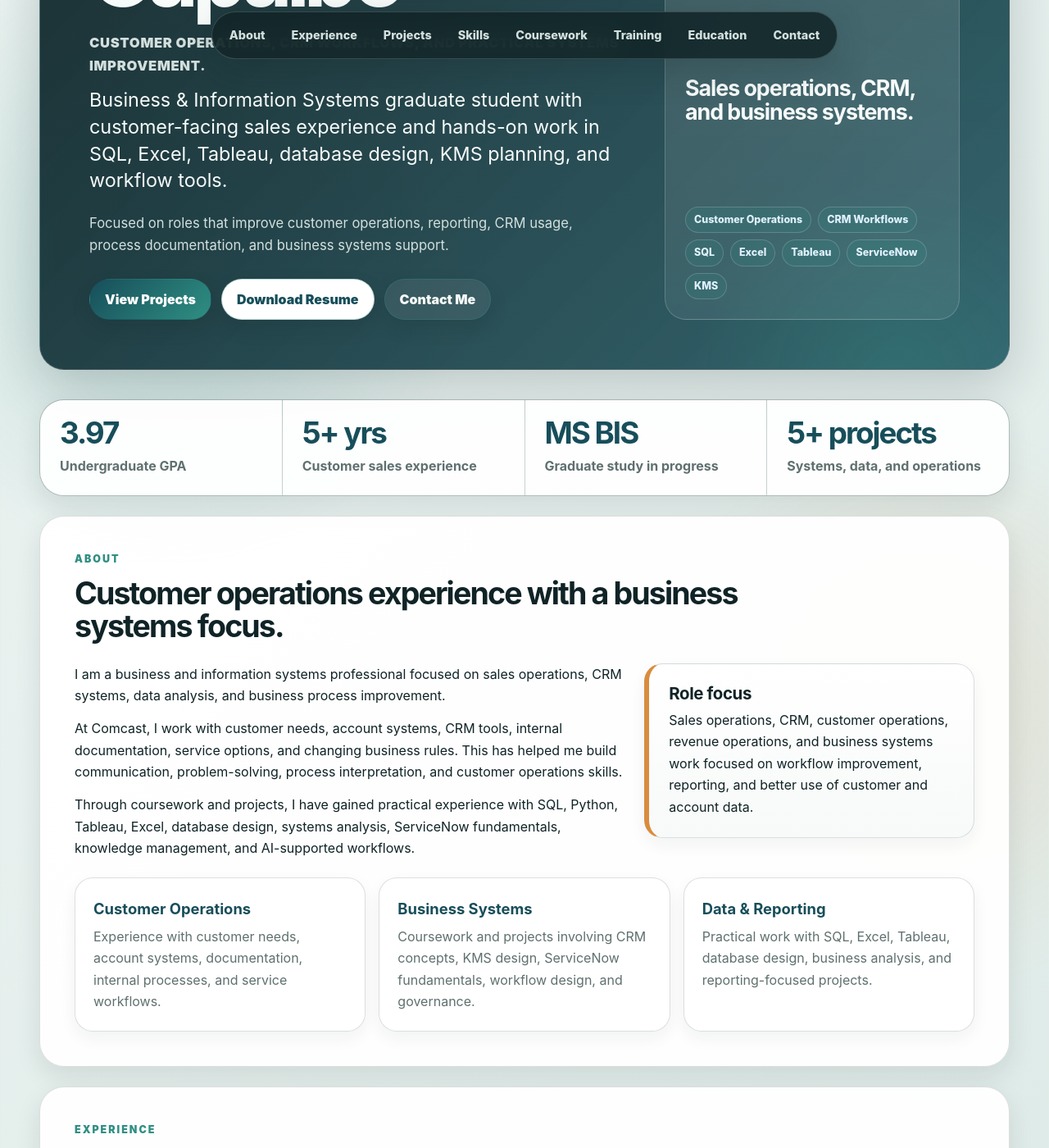
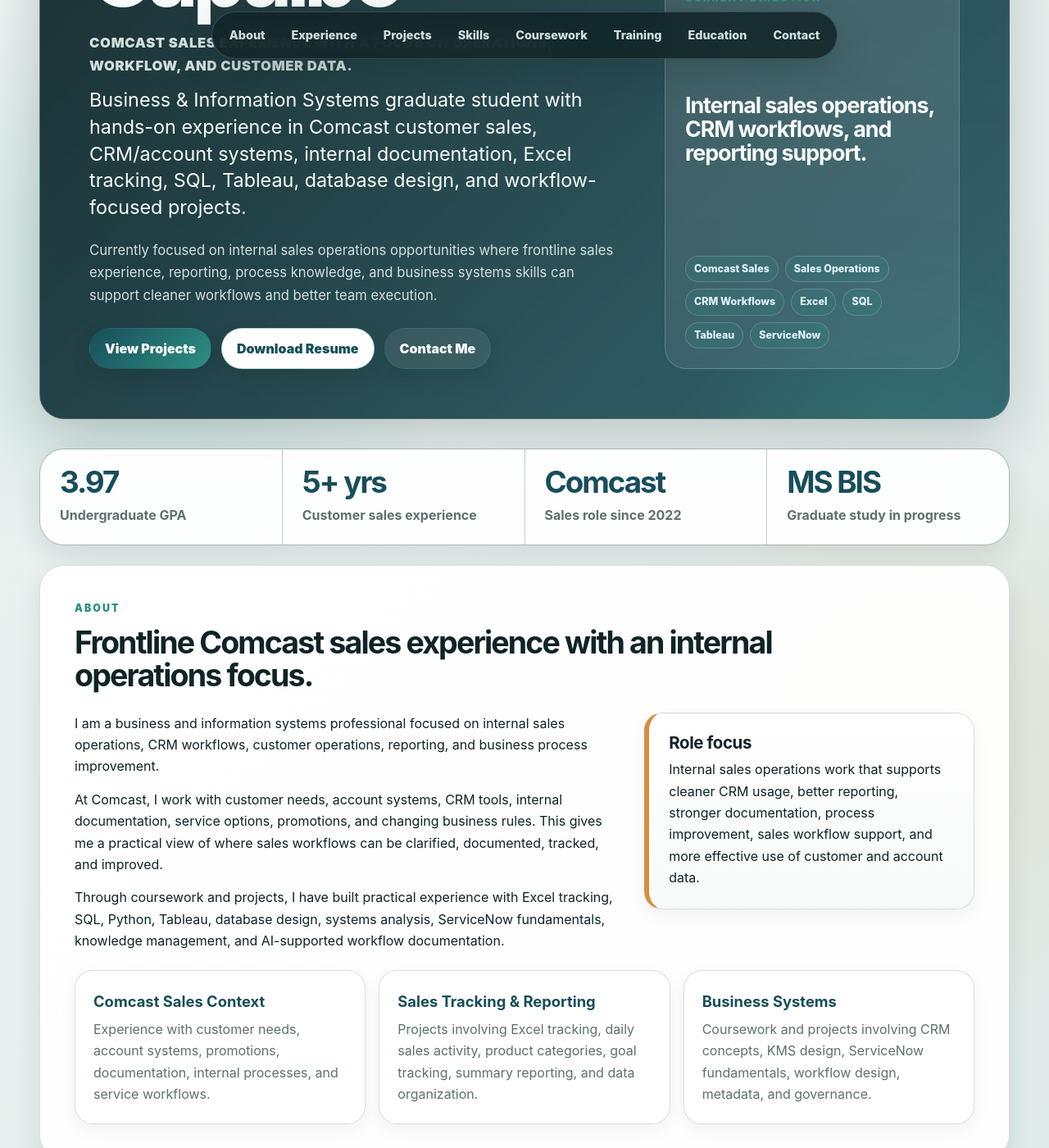
Before and after one commit to jon314159/JonathanCapalbo.me, a Jekyll site: the page index.html, which Jekyll copies as it is, in a window 1280 px wide and 1400 px high, scrolled down 387 px. Shown: the whole window at 82% size. Built offline with Jekyll 4.4.1, drawn with Linux system fonts in a browser that asks for light colours; some of the changed text lies outside the part shown.

Commit message:
Tailor portfolio for internal sales operations

```diff
--- a/index.html
+++ b/index.html
@@ -3,8 +3,8 @@
   <head>
     <meta charset="UTF-8" />
     <meta name="viewport" content="width=device-width, initial-scale=1.0" />
-    <title>Jonathan Capalbo | Business & Information Systems</title>
-    <meta name="description" content="Personal website for Jonathan Capalbo, focused on sales operations, CRM systems, customer operations, business systems, data analysis, and AI-supported workflows." />
+    <title>Jonathan Capalbo | Sales Operations & Business Systems</title>
+    <meta name="description" content="Personal website for Jonathan Capalbo, focused on internal sales operations, CRM workflows, customer operations, reporting, business systems, and process improvement." />
     <link rel="icon" href="favicon.svg" type="image/svg+xml" />
     <link rel="stylesheet" href="assets/css/style.css?v=23" />
   </head>
@@ -22,11 +22,11 @@
       </nav>
       <div class="hero hero-split">
         <div class="hero-copy">
-          <p class="eyebrow">Sales Operations • CRM • Business Systems</p>
+          <p class="eyebrow">Internal Sales Operations • CRM • Reporting</p>
           <h1>Jonathan Capalbo</h1>
-          <p class="value-line">Customer operations, CRM workflows, and practical systems improvement.</p>
-          <p class="tagline">Business & Information Systems graduate student with customer-facing sales experience and hands-on work in SQL, Excel, Tableau, database design, KMS planning, and workflow tools.</p>
-          <p>Focused on roles that improve customer operations, reporting, CRM usage, process documentation, and business systems support.</p>
+          <p class="value-line">Comcast sales experience with a focus on operations, workflow, and customer data.</p>
+          <p class="tagline">Business & Information Systems graduate student with hands-on experience in Comcast customer sales, CRM/account systems, internal documentation, Excel tracking, SQL, Tableau, database design, and workflow-focused projects.</p>
+          <p>Currently focused on internal sales operations opportunities where frontline sales experience, reporting, process knowledge, and business systems skills can support cleaner workflows and better team execution.</p>
           <div class="button-row">
             <a class="button primary" href="#projects">View Projects</a>
             <a class="button secondary" href="resume.pdf">Download Resume</a>
@@ -36,8 +36,8 @@
         <aside class="hero-panel" aria-label="Professional snapshot">
           <div class="profile-mark">JC</div>
           <p class="panel-label">Current Direction</p>
-          <h2>Sales operations, CRM, and business systems.</h2>
-          <div class="badge-list"><span>Customer Operations</span><span>CRM Workflows</span><span>SQL</span><span>Excel</span><span>Tableau</span><span>ServiceNow</span><span>KMS</span></div>
+          <h2>Internal sales operations, CRM workflows, and reporting support.</h2>
+          <div class="badge-list"><span>Comcast Sales</span><span>Sales Operations</span><span>CRM Workflows</span><span>Excel</span><span>SQL</span><span>Tableau</span><span>ServiceNow</span></div>
         </aside>
       </div>
     </header>
@@ -46,44 +46,44 @@
       <section class="stats-strip" aria-label="Professional highlights">
         <div><strong>3.97</strong><span>Undergraduate GPA</span></div>
         <div><strong>5+ yrs</strong><span>Customer sales experience</span></div>
+        <div><strong>Comcast</strong><span>Sales role since 2022</span></div>
         <div><strong>MS BIS</strong><span>Graduate study in progress</span></div>
-        <div><strong>5+ projects</strong><span>Systems, data, and operations</span></div>
       </section>
 
       <section id="about" class="section-feature">
         <div class="section-heading">
           <p class="eyebrow">About</p>
-          <h2>Customer operations experience with a business systems focus.</h2>
+          <h2>Frontline Comcast sales experience with an internal operations focus.</h2>
         </div>
         <div class="two-column">
           <div>
-            <p>I am a business and information systems professional focused on sales operations, CRM systems, data analysis, and business process improvement.</p>
-            <p>At Comcast, I work with customer needs, account systems, CRM tools, internal documentation, service options, and changing business rules. This has helped me build communication, problem-solving, process interpretation, and customer operations skills.</p>
-            <p>Through coursework and projects, I have gained practical experience with SQL, Python, Tableau, Excel, database design, systems analysis, ServiceNow fundamentals, knowledge management, and AI-supported workflows.</p>
+            <p>I am a business and information systems professional focused on internal sales operations, CRM workflows, customer operations, reporting, and business process improvement.</p>
+            <p>At Comcast, I work with customer needs, account systems, CRM tools, internal documentation, service options, promotions, and changing business rules. This gives me a practical view of where sales workflows can be clarified, documented, tracked, and improved.</p>
+            <p>Through coursework and projects, I have built practical experience with Excel tracking, SQL, Python, Tableau, database design, systems analysis, ServiceNow fundamentals, knowledge management, and AI-supported workflow documentation.</p>
           </div>
           <div class="callout-card">
             <h3>Role focus</h3>
-            <p>Sales operations, CRM, customer operations, revenue operations, and business systems work focused on workflow improvement, reporting, and better use of customer and account data.</p>
+            <p>Internal sales operations work that supports cleaner CRM usage, better reporting, stronger documentation, process improvement, sales workflow support, and more effective use of customer and account data.</p>
           </div>
         </div>
         <div class="proof-grid">
-          <div class="proof-card"><strong>Customer Operations</strong><span>Experience with customer needs, account systems, documentation, internal processes, and service workflows.</span></div>
-          <div class="proof-card"><strong>Business Systems</strong><span>Coursework and projects involving CRM concepts, KMS design, ServiceNow fundamentals, workflow design, and governance.</span></div>
-          <div class="proof-card"><strong>Data & Reporting</strong><span>Practical work with SQL, Excel, Tableau, database design, business analysis, and reporting-focused projects.</span></div>
+          <div class="proof-card"><strong>Comcast Sales Context</strong><span>Experience with customer needs, account systems, promotions, documentation, internal processes, and service workflows.</span></div>
+          <div class="proof-card"><strong>Sales Tracking & Reporting</strong><span>Projects involving Excel tracking, daily sales activity, product categories, goal tracking, summary reporting, and data organization.</span></div>
+          <div class="proof-card"><strong>Business Systems</strong><span>Coursework and projects involving CRM concepts, KMS design, ServiceNow fundamentals, workflow design, metadata, and governance.</span></div>
         </div>
       </section>
 
       <section id="experience">
-        <div class="section-heading"><p class="eyebrow">Experience</p><h2>Customer-facing work with sales operations and CRM transferability.</h2></div>
-        <div class="timeline-card"><div class="timeline-meta"><span>April 2022 - Present</span><strong>Comcast / Xfinity</strong></div><div><h3>Sales Representative</h3><p>I work with customers, account systems, internal policies, service options, promotions, and support resources to help customers choose services and resolve questions accurately.</p><ul class="check-list"><li>Use CRM tools and internal systems to review account information, document interactions, and complete sales-related processes.</li><li>Assess customer needs and recommend internet, TV, and mobile solutions.</li><li>Apply current promotions, policy changes, and internal documentation to customer conversations.</li><li>Support teammates by helping clarify documentation, internal procedures, and system-related questions.</li></ul></div></div>
+        <div class="section-heading"><p class="eyebrow">Experience</p><h2>Comcast sales experience with direct sales operations transferability.</h2></div>
+        <div class="timeline-card"><div class="timeline-meta"><span>April 2022 - Present</span><strong>Comcast / Xfinity</strong></div><div><h3>Sales Representative</h3><p>I work with customers, account systems, internal policies, service options, promotions, and support resources to help customers choose services and resolve questions accurately.</p><ul class="check-list"><li>Use CRM tools and internal systems to review account information, document interactions, and complete sales-related processes.</li><li>Assess customer needs and recommend internet, TV, and mobile solutions based on account context and current offers.</li><li>Apply changing promotions, policy updates, and internal documentation to customer conversations.</li><li>Support teammates by helping clarify documentation, internal procedures, system questions, and offer-related processes.</li></ul></div></div>
         <div class="timeline-card"><div class="timeline-meta"><span>February 2021 - January 2022</span><strong>Harte Hanks</strong></div><div><h3>Customer Service Representative</h3><p>Assisted claimants and clients with troubleshooting, email inquiries, issue routing, and customer support in a remote service environment.</p><ul class="check-list"><li>Resolved customer inquiries through clear communication and issue investigation.</li><li>Reviewed and categorized email requests to support accurate and timely resolutions.</li><li>Developed high-volume communication experience and process-focused customer support skills.</li></ul></div></div>
       </section>
 
       <section id="projects">
-        <div class="section-heading"><p class="eyebrow">Projects</p><h2>Selected systems, data, and operations projects.</h2><p>Academic and technical work connected to business systems, database design, workflow planning, and reporting.</p></div>
+        <div class="section-heading"><p class="eyebrow">Projects</p><h2>Projects aligned with sales operations, reporting, and business systems.</h2><p>Academic and technical work connected to tracking, reporting, workflow planning, database design, and operational support.</p></div>
         <div class="project-grid">
-          <article class="project-card featured-card"><span class="card-kicker">Featured Systems Project</span><h3>Enterprise KMS Modernization Proposal</h3><p>Developed a modernization proposal for an enterprise knowledge management system using SharePoint Online and Microsoft 365. The proposal covered metadata, version control, approval workflows, Teams collaboration, search, governance, training, and migration planning.</p><ul class="mini-list"><li>Designed a managed knowledge platform rather than a static document repository.</li><li>Mapped workflow, governance, metadata, review, and training requirements.</li><li>Connected system design to adoption, content quality, and long-term maintenance.</li></ul><div class="tag-row"><span>Knowledge Management</span><span>SharePoint</span><span>Microsoft 365</span><span>Workflow Design</span><span>Governance</span></div></article>
-          <article class="project-card"><span class="card-kicker">Sales Operations</span><h3>Sales Performance Tracker</h3><p>Designed an Excel-based sales tracking workbook for daily call activity, product sales, account notes, goal tracking, and summary reporting. The tracker included structured daily tabs, product categories, account-number fields, notes, and automation to clear daily inputs while preserving summary data.</p><div class="tag-row"><span>Excel</span><span>Sales Operations</span><span>Reporting</span><span>Workflow Automation</span><span>Office Scripts</span></div></article>
+          <article class="project-card featured-card"><span class="card-kicker">Featured Sales Operations Project</span><h3>Sales Performance Tracker</h3><p>Designed an Excel-based sales tracking workbook for daily call activity, product sales, account notes, goal tracking, and summary reporting. The tracker was built to support clearer sales follow-up, cleaner daily tracking, and better visibility into activity and results.</p><ul class="mini-list"><li>Structured daily tabs, product categories, account-number fields, and notes for consistent sales tracking.</li><li>Created summary reporting to connect daily activity with sales goals and product performance.</li><li>Used automation to clear daily inputs while preserving summary data for ongoing review.</li></ul><div class="tag-row"><span>Excel</span><span>Sales Operations</span><span>Reporting</span><span>Workflow Automation</span><span>Office Scripts</span></div></article>
+          <article class="project-card"><span class="card-kicker">Business Systems</span><h3>Enterprise KMS Modernization Proposal</h3><p>Developed a modernization proposal for an enterprise knowledge management system using SharePoint Online and Microsoft 365. The proposal covered metadata, version control, approval workflows, Teams collaboration, search, governance, training, and migration planning.</p><div class="tag-row"><span>Knowledge Management</span><span>SharePoint</span><span>Microsoft 365</span><span>Workflow Design</span><span>Governance</span></div></article>
           <article class="project-card"><span class="card-kicker">Technical Build</span><h3>Calculator API</h3><p>Built a FastAPI-based calculator service with user registration, PostgreSQL storage, calculation history, Docker, testing, and CI/CD.</p><div class="tag-row"><span>FastAPI</span><span>PostgreSQL</span><span>Docker</span><span>CI/CD</span></div><div class="project-actions"><a class="button" href="https://github.com/jon314159/FinalProject" target="_blank" rel="noopener noreferrer">View Code</a></div></article>
           <article class="project-card"><span class="card-kicker">Business Simulation</span><h3>CAPSIM Andrews Company Report</h3><p>Analyzed a seven-year business simulation covering sales, market share, costs, net profit, cash flow, product strategy, and future goals.</p><div class="tag-row"><span>Financial Analysis</span><span>Business Strategy</span><span>Market Share</span><span>CAPSIM</span></div></article>
           <article class="project-card"><span class="card-kicker">Database Design</span><h3>Movie Rental Database</h3><p>Created an Oracle SQL database with customers, movies, media, actors, rental history, keys, constraints, sequences, sample data, views, and an index.</p><div class="tag-row"><span>Oracle SQL</span><span>Relational Design</span><span>Constraints</span><span>Views</span></div></article>
@@ -91,7 +91,7 @@
         </div>
       </section>
 
-      <section id="skills"><div class="section-heading"><p class="eyebrow">Skills</p><h2>Skills for sales operations, CRM, and business systems roles.</h2><p>Focused on customer operations, reporting, workflow documentation, and platform-based process improvement.</p></div><div class="skill-board"><div class="skill-column"><h3>Customer & Sales Operations</h3><ul class="check-list"><li>Customer needs assessment</li><li>CRM documentation and account review</li><li>Sales process support</li><li>Policy and offer interpretation</li><li>Customer issue investigation</li><li>Process improvement</li></ul></div><div class="skill-column"><h3>Data & Reporting</h3><ul class="check-list"><li>Excel and Tableau</li><li>SQL and Oracle Database</li><li>Business intelligence concepts</li><li>Database design</li><li>Reporting and analysis</li><li>Python</li></ul></div><div class="skill-column"><h3>Systems & Workflow</h3><ul class="check-list"><li>CRM systems</li><li>ServiceNow fundamentals</li><li>Knowledge management systems</li><li>Workflow documentation</li><li>Requirements analysis</li><li>Metadata and governance</li><li>Git, GitHub, Docker, FastAPI, and PostgreSQL</li></ul></div></div></section>
+      <section id="skills"><div class="section-heading"><p class="eyebrow">Skills</p><h2>Skills for internal sales operations and business systems roles.</h2><p>Focused on customer operations, CRM usage, sales workflow support, reporting, documentation, and platform-based process improvement.</p></div><div class="skill-board"><div class="skill-column"><h3>Sales Operations</h3><ul class="check-list"><li>Customer needs assessment</li><li>CRM documentation and account review</li><li>Sales process support</li><li>Policy and offer interpretation</li><li>Promotion and service-option review</li><li>Team documentation support</li></ul></div><div class="skill-column"><h3>Reporting & Analysis</h3><ul class="check-list"><li>Excel tracking workbooks</li><li>Sales activity and goal tracking</li><li>SQL and Oracle Database</li><li>Tableau and business intelligence concepts</li><li>Database design</li><li>Python</li></ul></div><div class="skill-column"><h3>Systems & Workflow</h3><ul class="check-list"><li>CRM systems</li><li>ServiceNow fundamentals</li><li>Knowledge management systems</li><li>Workflow documentation</li><li>Requirements analysis</li><li>Metadata and governance</li><li>Git, GitHub, Docker, FastAPI, and PostgreSQL</li></ul></div></div></section>
 
       <section id="coursework"><div class="section-heading"><p class="eyebrow">Coursework</p><h2>Selected relevant coursework.</h2><p>Relevant coursework across information systems, analytics, operations, project work, and management.</p></div><div class="course-grid"><div class="course-card"><h3>Information Systems</h3><p>Systems, databases, and web-focused coursework.</p><div class="course-list"><span>Web Systems Development</span><span>Enterprise Database Management</span><span>System Analysis and Design</span></div></div><div class="course-card"><h3>Analytics & Operations</h3><p>Data, decision support, and business operations coursework.</p><div class="course-list"><span>Business Data Analytics</span><span>Data Analytics for Information Systems</span><span>Business Operations Management & Analytics</span></div></div><div class="course-card"><h3>Business & Management</h3><p>Business strategy, organizations, and technology-focused work.</p><div class="course-list"><span>Project Management for Managers</span><span>Managing Technology & Innovation</span><span>Organizational Behavior</span></div></div></div></section>
 
@@ -99,8 +99,8 @@
 
       <section id="education"><div class="section-heading"><p class="eyebrow">Education</p><h2>NJIT academic foundation in business and information systems.</h2></div><div class="education-grid"><div class="education-card"><span>Graduate</span><h3>New Jersey Institute of Technology</h3><p><strong>M.S. Business & Information Systems</strong> | In Progress</p><p>Graduate coursework includes Web Systems Development, Enterprise Database Management, System Analysis and Design, and Data Analytics for Information Systems.</p></div><div class="education-card"><span>Undergraduate</span><h3>New Jersey Institute of Technology</h3><p><strong>B.S. Business Administration</strong> | GPA: 3.97</p><p>Dean's List, all semesters. Relevant coursework includes data analytics, database systems, and business operations management.</p></div></div></section>
 
-      <section id="resume" class="cta-section"><div><p class="eyebrow">Resume</p><h2>Download my current resume.</h2><p>The resume highlights my sales and customer operations background, CRM experience, technical skills, academic projects, and current analyst career direction.</p></div><a class="button primary" href="resume.pdf">Download Resume</a></section>
-      <section id="contact" class="contact-section"><div><p class="eyebrow">Contact</p><h2>Get in touch.</h2><p>For sales operations analyst, CRM analyst, customer operations analyst, revenue operations, or business systems opportunities, email is the best direct contact method.</p></div><div class="contact-cards"><a href="mailto:jonathancapalbo1@gmail.com">jonathancapalbo1@gmail.com</a><a href="https://www.linkedin.com/in/jonathan-capalbo-2a00b9140" target="_blank" rel="noopener noreferrer">LinkedIn</a><a href="https://github.com/jon314159" target="_blank" rel="noopener noreferrer">GitHub</a></div></section>
+      <section id="resume" class="cta-section"><div><p class="eyebrow">Resume</p><h2>Download my current resume.</h2><p>The resume highlights Comcast sales experience, CRM/account system usage, customer operations, reporting projects, technical skills, and an internal sales operations career direction.</p></div><a class="button primary" href="resume.pdf">Download Resume</a></section>
+      <section id="contact" class="contact-section"><div><p class="eyebrow">Contact</p><h2>Get in touch.</h2><p>For internal sales operations, CRM, customer operations, revenue operations, or business systems opportunities, email is the best direct contact method.</p></div><div class="contact-cards"><a href="mailto:jonathancapalbo1@gmail.com">jonathancapalbo1@gmail.com</a><a href="https://www.linkedin.com/in/jonathan-capalbo-2a00b9140" target="_blank" rel="noopener noreferrer">LinkedIn</a><a href="https://github.com/jon314159" target="_blank" rel="noopener noreferrer">GitHub</a></div></section>
     </main>
     <footer><p>&copy; 2026 Jonathan Capalbo. Built as a personal portfolio website.</p></footer>
   </body>
```
